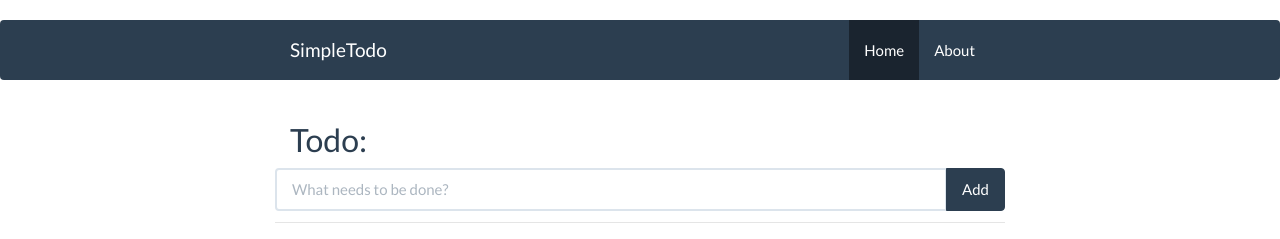
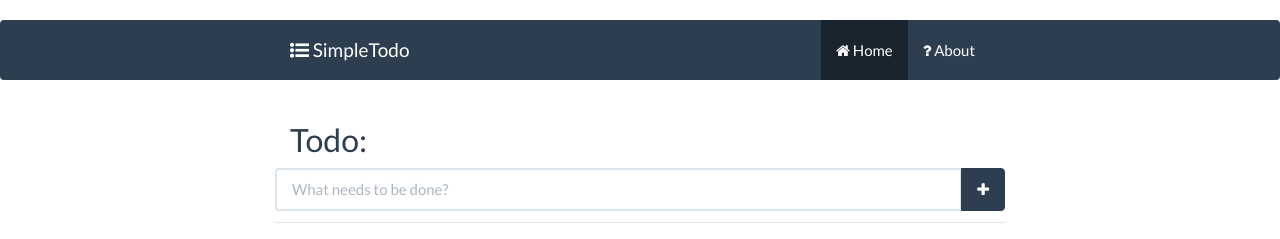
Before and after one commit to XSR71/SimpleTodoJS, a website: page app/index.html in a window 1280 px wide. Shown: the top 239 px of the page. Drawn offline with nearby package versions, Linux system fonts and the light colour scheme; some packages are replaced by stand-ins of ours; files that its build step writes are made by us from their sources; a script that the page names is missing.

Commit message:
Font Awesome

```diff
--- a/app/index.html
+++ b/app/index.html
@@ -35,16 +35,16 @@
 					<span class="icon-bar"></span>
 					<span class="icon-bar"></span>
 				</button>
-				<a class="navbar-brand" href="#">SimpleTodo</a>
+				<a class="navbar-brand" href="#"><i class='fa fa-list-ul'></i> SimpleTodo</a>
 			</div>
 
 			<!-- Collect the nav links, forms, and other content for toggling -->
 			<div class="collapse navbar-collapse" id="bs-example-navbar-collapse-1" ng-controller='NavCtrl'>
 				<ul class="nav navbar-nav navbar-right">
-					<li ng-class="{active: $route.current.activeTab == 'Home'}"><a ng-href="#">Home</a>
+					<li ng-class="{active: $route.current.activeTab == 'Home'}"><a ng-href="#"><i class='fa fa-home'></i> Home</a>
 					</li>
 					</li>
-					<li ng-class="{active: $route.current.activeTab == 'About'}"><a ng-href="#/about">About</a>
+					<li ng-class="{active: $route.current.activeTab == 'About'}"><a ng-href="#/about"><i class='fa fa-question'></i> About</a>
 					</li>
 				</ul>
 			</div>
--- a/app/views/main.html
+++ b/app/views/main.html
@@ -6,7 +6,7 @@
             <div class='input-group'>
                 <input type='text' ng-model='todo.title' placeholder='What needs to be done?' class='form-control' />
                 <span class='input-group-btn'>
-					<input type='submit' class='btn btn-primary' value='Add' />
+					<button type='submit' aria-label='Submit' class='btn btn-primary'><i class='fa fa-plus'></i></button>
 				</span>
             </div>
         </div>
@@ -19,7 +19,7 @@
         <p class="input-group input-group-sm">
             <input type='text' ng-model='todo.title' class='form-control'>
             <span class='input-group-btn'>
-			<button class='btn btn-danger' ng-click='removeTodo($index)' aria-label='Remove'>X</button>
+			<button class='btn btn-danger' ng-click='removeTodo($index)' aria-label='Remove'><i class='fa fa-trash'></i></button>
         </span>
         </p>
     </div>
--- a/bower.json
+++ b/bower.json
@@ -13,7 +13,8 @@
     "angular-touch": "1.2.16",
     "angular-route": "1.2.16",
     "angular-local-storage": "~0.0.7",
-    "font-awesome": "~4.2.0"
+    "font-awesome": "~4.2.0",
+    "jquery": "~2.1.1"
   },
   "devDependencies": {
     "angular-mocks": "1.2.16",
```
